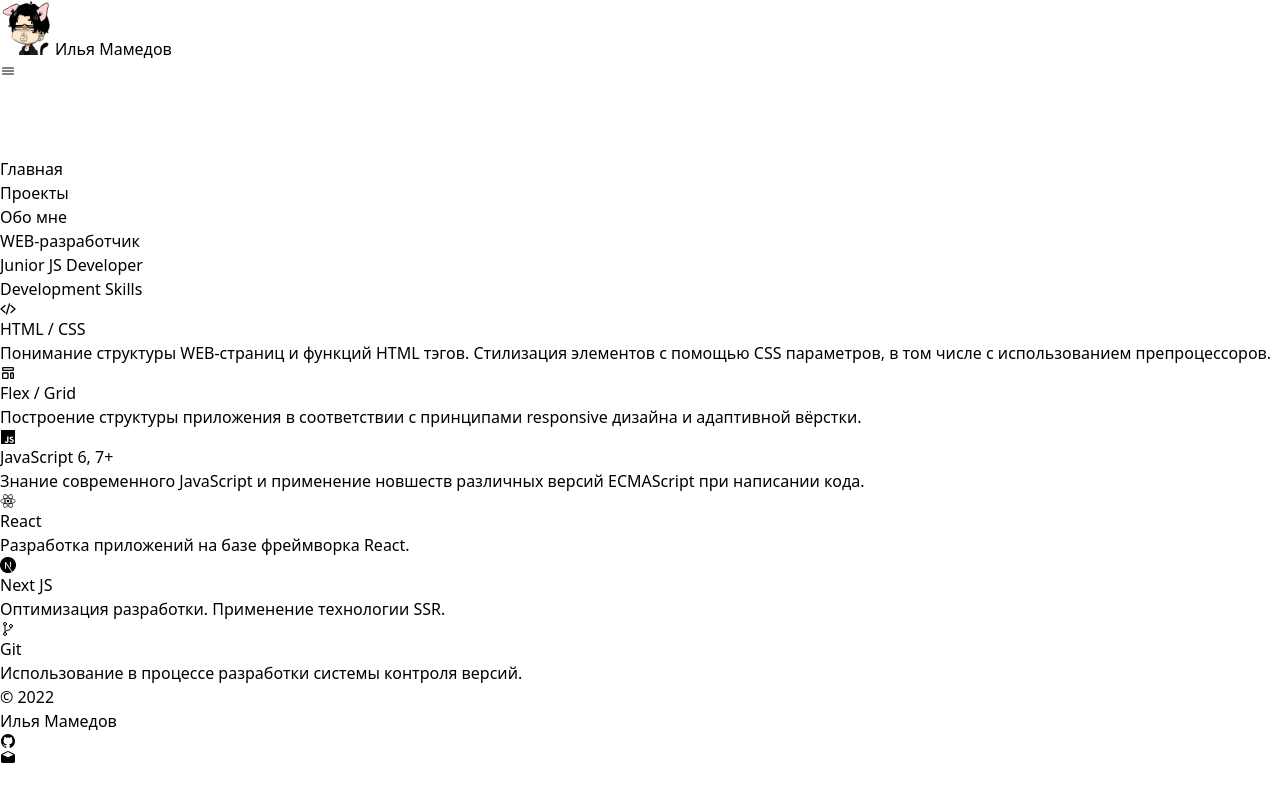
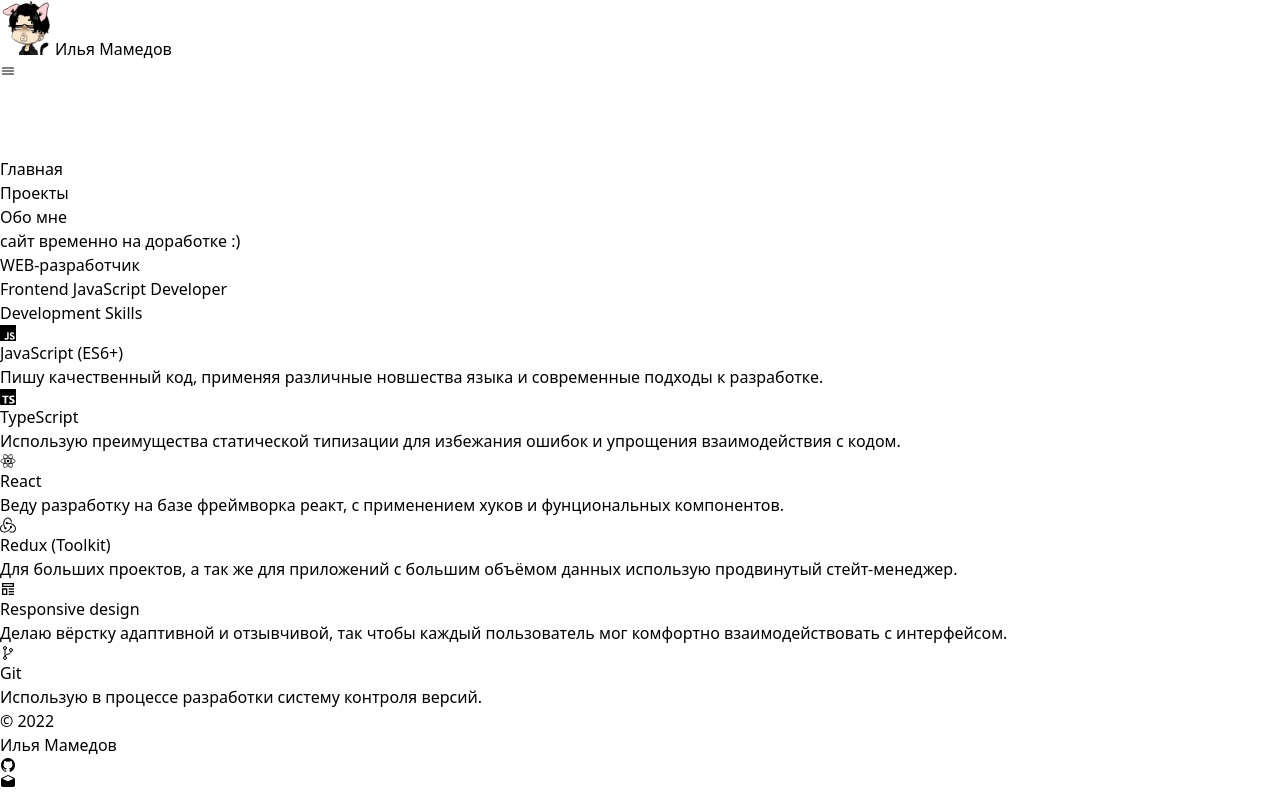
Before and after one commit to j-Birn/mySite, a Next.js app: page / in a window 1280 px wide. Built offline with nearby package versions, Linux system fonts and the light colour scheme.

Commit message:
new version

```diff
--- a/components/Home.js
+++ b/components/Home.js
@@ -1,22 +1,14 @@
-import {
-  IoLogoJavascript,
-  IoGitBranchOutline,
-  IoLogoReact,
-  IoCodeSlash,
-} from "react-icons/io5";
-
-import { HiOutlineTemplate } from "react-icons/hi";
-import { SiNextdotjs } from "react-icons/si";
+import { infoBlocks } from "../store/store";
 
 function Home() {
   return (
-    <div className="px-12">
+    <div className="px-12 py-8">
       <div className="mt-10">
         <h1 className="font-[RimmaSans] text-3xl md:text-6xl lg:text-7xl text-center">
           WEB-разработчик
         </h1>
         <p className="mt-2 text-center text-indigo-500 text-2xl md:text-3xl lg:text-4xl font-[FiraCode]">
-          Junior JS Developer
+          Frontend JavaScript Developer
         </p>
       </div>
 
@@ -25,64 +17,17 @@
       </h2>
 
       <div className="m-4 grid grid-cols-1 md:grid-cols-2 lg:grid-cols-3 gap-x-4 gap-y-3 ">
-        <div className="bg-gray-800 px-5 py-4 rounded-md">
-          <div className="flex space-x-2 items-center pb-1 text-2xl sm:text-4xl">
-            <IoCodeSlash className="w-12 h-12" />
-            <p className="font-[Buyan]">HTML / CSS</p>
+        {infoBlocks.map((item) => (
+          <div className="bg-gray-800 px-5 py-4 rounded-md">
+            <div className="flex space-x-2 items-center pb-1 text-2xl sm:text-4xl">
+              {item.icon}
+              <p className="font-[Buyan]">{item.title}</p>
+            </div>
+            <p className="font-[Raleway300] text-base sm:text-xl">
+              {item.text}
+            </p>
           </div>
-          <p className="font-[Raleway300] text-base sm:text-xl">
-            Понимание структуры WEB-страниц и функций HTML тэгов. Стилизация
-            элементов с помощью CSS параметров, в том числе с использованием
-            препроцессоров.
-          </p>
-        </div>
-        <div className="bg-gray-800 px-5 py-4 rounded-md">
-          <div className="flex space-x-2 items-center pb-1 text-2xl sm:text-4xl">
-            <HiOutlineTemplate className="w-12 h-12" />
-            <p className="font-[Buyan]">Flex / Grid</p>
-          </div>
-          <p className="font-[Raleway300] text-base sm:text-xl">
-            Построение структуры приложения в соответствии с принципами
-            responsive дизайна и адаптивной вёрстки.
-          </p>
-        </div>
-        <div className="bg-gray-800 px-5 py-4 rounded-md">
-          <div className="flex space-x-2 items-center pb-1 text-2xl sm:text-4xl">
-            <IoLogoJavascript className="w-12 h-12" />
-            <p className="font-[Buyan]">JavaScript 6, 7+</p>
-          </div>
-          <p className="font-[Raleway300] text-base sm:text-xl">
-            Знание современного JavaScript и применение новшеств различных
-            версий ECMAScript при написании кода.
-          </p>
-        </div>
-        <div className="bg-gray-800 px-5 py-4 rounded-md">
-          <div className="flex space-x-2 items-center pb-1 text-2xl sm:text-4xl">
-            <IoLogoReact className="w-12 h-12" />
-            <p className="font-[Buyan]">React</p>
-          </div>
-          <p className="font-[Raleway300] text-base sm:text-xl">
-            Разработка приложений на базе фреймворка React.
-          </p>
-        </div>
-        <div className="bg-gray-800 px-5 py-4 rounded-md">
-          <div className="flex space-x-2 items-center pb-1 text-2xl sm:text-4xl">
-            <SiNextdotjs className="w-12 h-12" />
-            <p className="font-[Buyan]">Next JS</p>
-          </div>
-          <p className="font-[Raleway300] text-base sm:text-xl">
-            Оптимизация разработки. Применение технологии SSR.
-          </p>
-        </div>
-        <div className="bg-gray-800 px-5 py-4 rounded-md">
-          <div className="flex space-x-2 items-center pb-1 text-2xl sm:text-4xl">
-            <IoGitBranchOutline className="w-12 h-12" />
-            <p className="font-[Buyan]">Git</p>
-          </div>
-          <p className="font-[Raleway300] text-base sm:text-xl">
-            Использование в процессе разработки системы контроля версий.
-          </p>
-        </div>
+        ))}
       </div>
     </div>
   );
--- a/components/MainComponent.js
+++ b/components/MainComponent.js
@@ -20,7 +20,9 @@
         <Avatar />
         <Nav />
       </header>
-
+      <div className="text-center text-xl animate-pulse font-[FiraCode] text-indigo-400">
+        сайт временно на доработке :)
+      </div>
       <main className=" flex-grow border-t border-gray-800">
         <motion.div
           initial="pageInitial"
--- /dev/null
+++ b/store/store.js
@@ -0,0 +1,36 @@
+import { IoGitBranchOutline, IoLogoReact } from "react-icons/io5";
+import { SiTypescript, SiJavascript, SiRedux } from "react-icons/si";
+import { CgTemplate } from "react-icons/cg";
+
+export const infoBlocks = [
+  {
+    icon: <SiJavascript className="w-12 h-12" />,
+    title: "JavaScript (ES6+)",
+    text: "Пишу качественный код, применяя различные новшества языка и современные подходы к разработке. ",
+  },
+  {
+    icon: <SiTypescript className="w-12 h-12" />,
+    title: "TypeScript",
+    text: "Использую преимущества статической типизации для избежания ошибок и упрощения взаимодействия с кодом.",
+  },
+  {
+    icon: <IoLogoReact className="w-12 h-12" />,
+    title: "React",
+    text: "Веду разработку на базе фреймворка реакт, с применением хуков и фунциональных компонентов. ",
+  },
+  {
+    icon: <SiRedux className="w-12 h-12" />,
+    title: "Redux (Toolkit)",
+    text: "Для больших проектов, а так же для приложений с большим объёмом данных использую продвинутый стейт-менеджер.",
+  },
+  {
+    icon: <CgTemplate className="w-12 h-12" />,
+    title: "Responsive design",
+    text: "Делаю вёрстку адаптивной и отзывчивой, так чтобы каждый пользователь мог комфортно взаимодействовать с интерфейсом.",
+  },
+  {
+    icon: <IoGitBranchOutline className="w-12 h-12" />,
+    title: "Git",
+    text: "Использую в процессе разработки систему контроля версий.",
+  },
+];
--- a/styles/globals.css
+++ b/styles/globals.css
@@ -30,3 +30,10 @@
   font-weight: 300;
   font-display: swap;
 }
+body::-webkit-scrollbar {
+  background-color: transparent;
+  width: 0.5rem;
+}
+body::-webkit-scrollbar-thumb {
+  background-color: #4f46e5;
+}
```
Also changed, not shown: pages/about.js (+22 -10 lines), pages/projects.js (+6 -4 lines).
